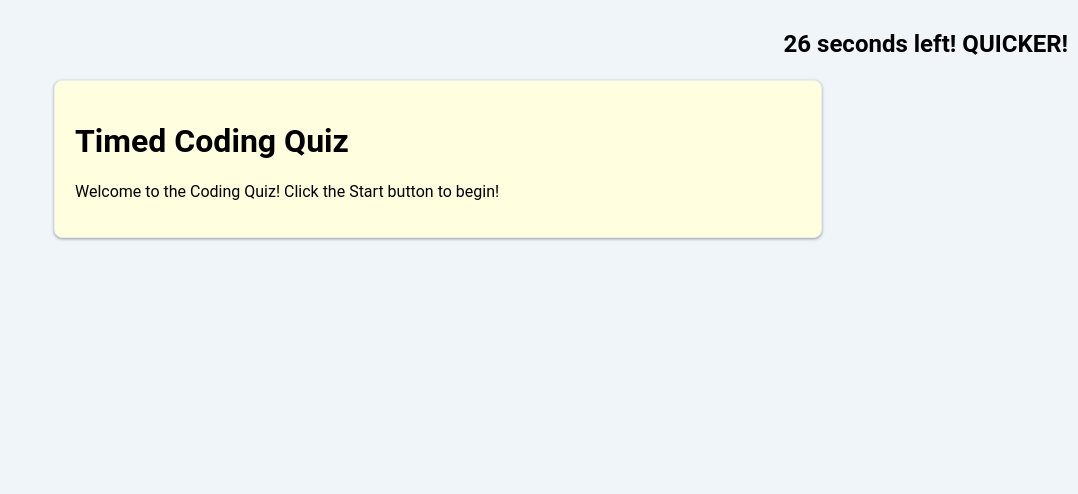
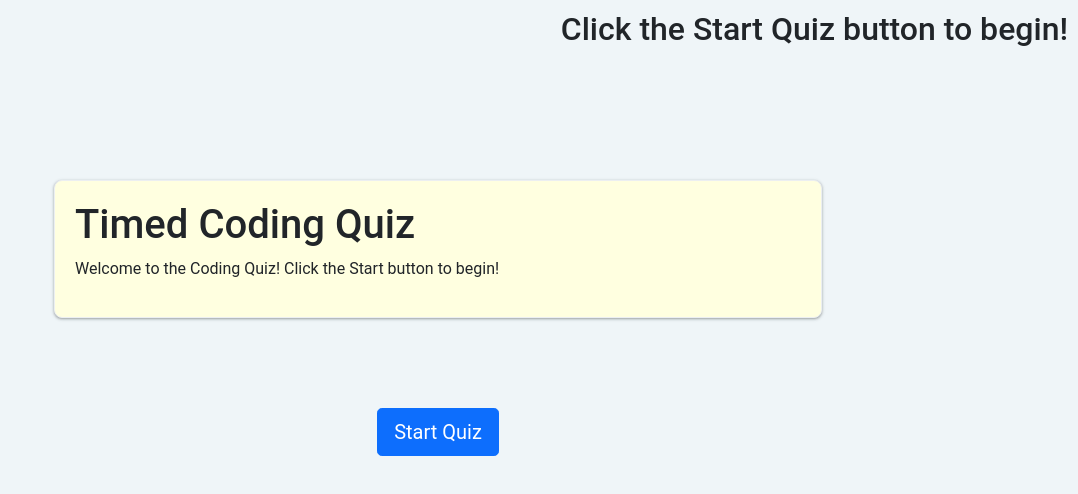
Before and after one commit to Julian-A-Mort/Times_Coding_Quiz, a plain HTML site: page index.html in a window 1280 px wide. Shown: the whole page, without its empty margins (202-1280 px from the left). Drawn offline with nearby package versions, Linux system fonts and the light colour scheme.

Commit message:
timer working and linked to start button

```diff
--- a/assets/css/style.css
+++ b/assets/css/style.css
@@ -22,18 +22,6 @@ body {
     width: 60vw;
   }
 
-  .card::after {
-    content: " ";
-    display: block;
-    clear: both;
-  }
-
-  .clearfix::after {
-    content: " ";
-    display: block;
-    clear: both;
-  }
-
   .container {
     margin: auto;
     width: 100%;
@@ -46,3 +34,9 @@ body {
     top: 10px;
     right: 10px;
 }
+
+.start-button {
+    text-align: center;
+    margin: 2px auto;
+    padding: 10px;
+}
--- a/assets/javascript/script.js
+++ b/assets/javascript/script.js
@@ -1,11 +1,14 @@
 var timerEl = document.getElementById('timer');
-var mainEl = document.getElementById('main');
+var startEl = document.getElementById('startQuizButton');
 
+var timeInterval
+
+timerEl.textContent = "Click the Start Quiz button to begin!";
 
 // Set Countdown Timer //
-function countdown() {
+function startCountdown() {
     var timeLeft = 30;
-    var timeInterval = setInterval(function () {
+    timeInterval = setInterval(function () {
         if (timeLeft >= 1) {
           timerEl.textContent = timeLeft + " seconds left! QUICKER!";
           timeLeft--
@@ -17,4 +20,9 @@ function countdown() {
         }, 1000);
       }
 
-      countdown();
+// Start the timer //
+startEl.addEventListener("click", function(event) {
+    event.preventDefault();
+    clearInterval(timeInterval);
+    startCountdown();
+});
--- a/index.html
+++ b/index.html
@@ -4,9 +4,17 @@
     <meta charset="UTF-8" />
     <meta name="viewport" content="width=device-width, initial-scale=1.0" />
     <meta http-equiv="X-UA-Compatible" content="ie=edge" />
+    <link rel="stylesheet" href="https://cdn.jsdelivr.net/npm/bootstrap@5.1.3/dist/css/bootstrap.min.css">
     <title>Code Quiz</title>
     <link rel="stylesheet" href="assets/css/style.css" />
   </head>
+
+  <header>
+    <div class="container">
+        <h2 id="timer" class="timer-top-right"></h2>
+    </div>
+  </header>
+
   <body>
     <div class="clearfix">
         <div class="card">
@@ -15,9 +23,13 @@
         </div>
     </div>
 
-    <div class="container">
-        <h2 id="timer" class="timer-top-right"></h2>
+    <div class="container" style="max-width: 80%;">
+        <div class="start-button">
+            <button id="startQuizButton" class="btn btn-primary btn-lg btn-block">Start Quiz</button>
+        </div>
     </div>
+
+
 
     <script src="assets/javascript/script.js"></script>
   </body>
```
